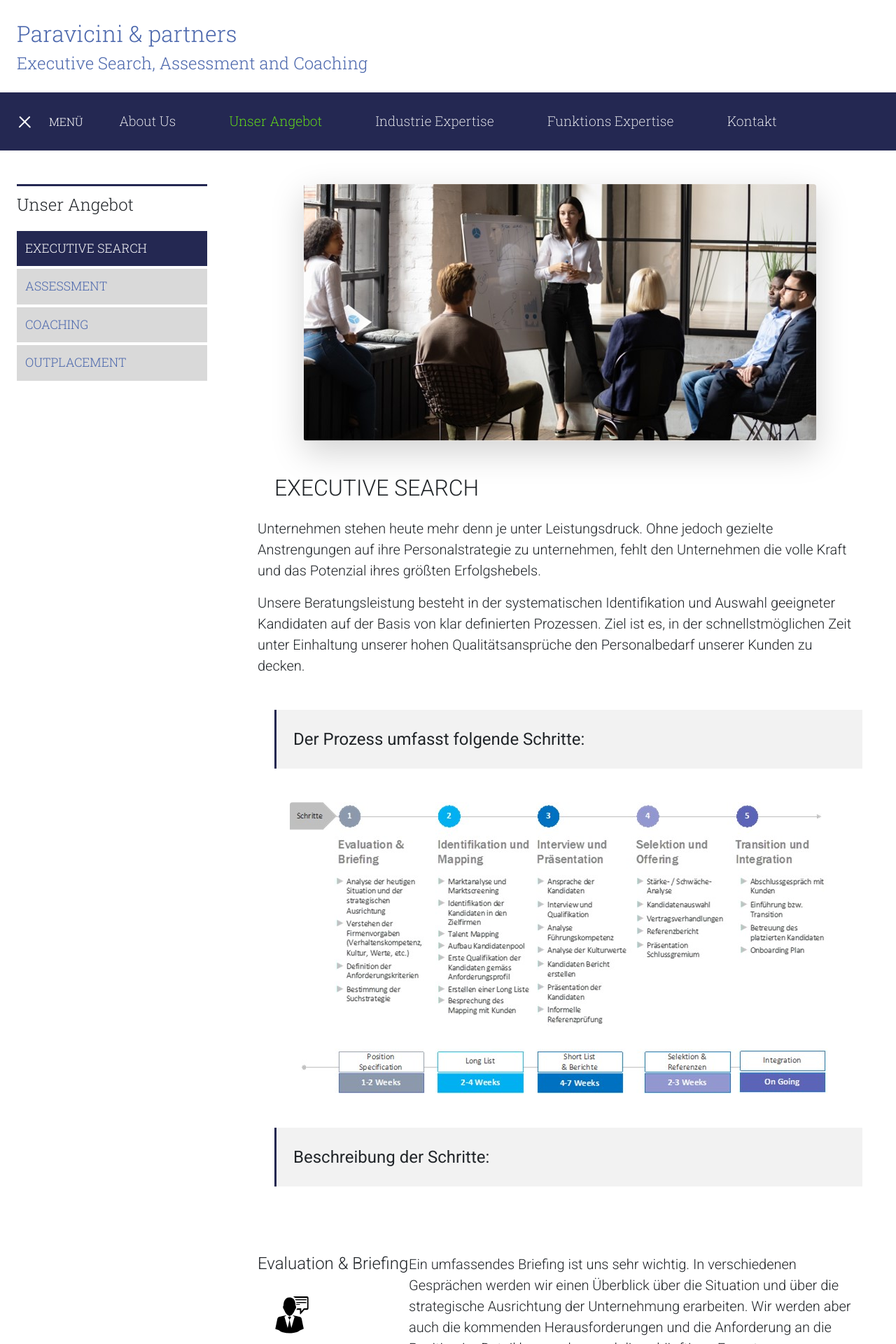
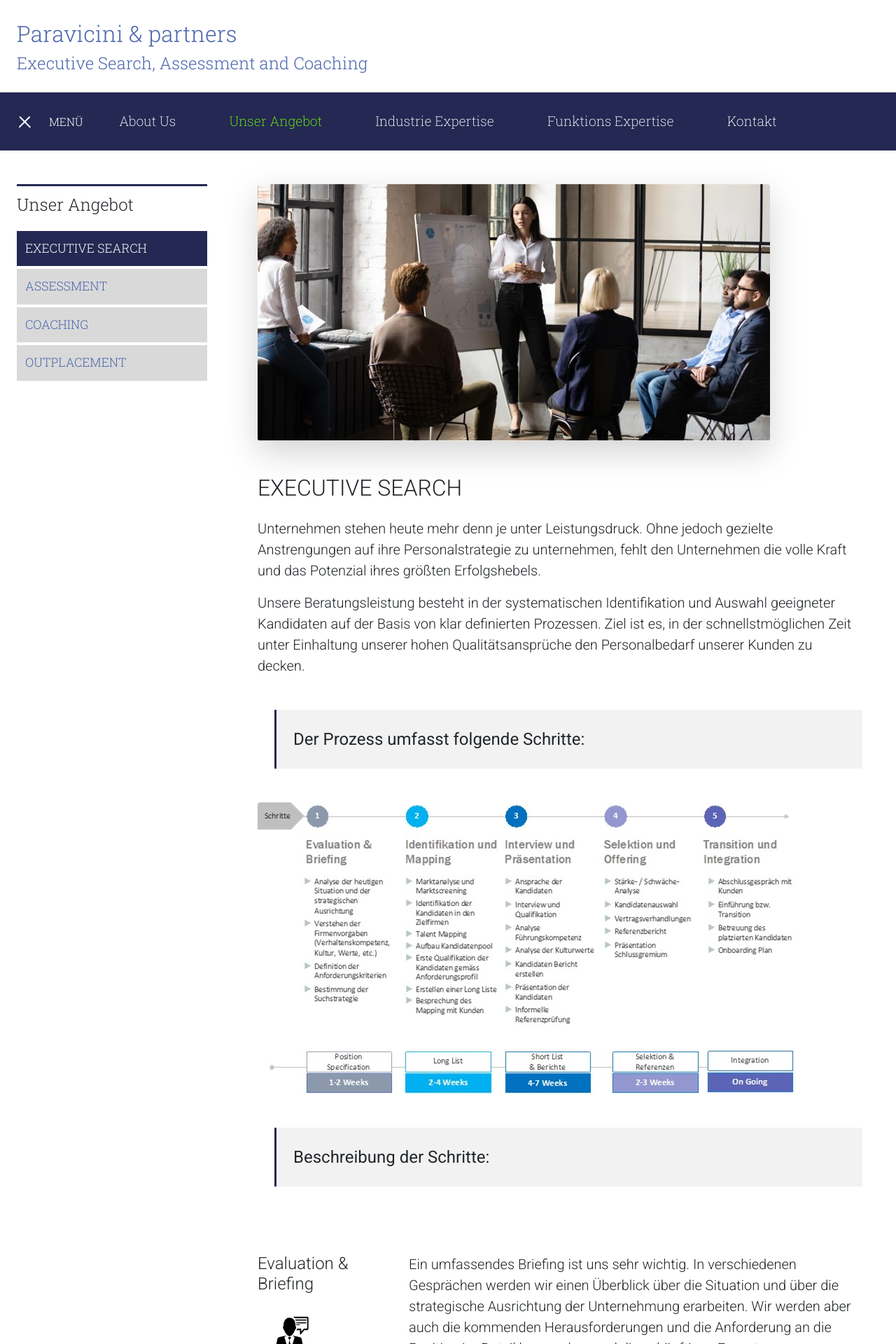
Before and after one commit to jorgeparavicini/paravicini_and_partners, an Angular app: page /unser_angebot/executive_search in a window 1280 px wide. Shown: the top 1920 px of the page at 70% size. Built offline with nearby package versions, Linux system fonts and the light colour scheme.

Commit message:
Adjust executive search

```diff
--- a/src/app/containers/unser_angebot/executive-search/executive-search.component.html
+++ b/src/app/containers/unser_angebot/executive-search/executive-search.component.html
@@ -1,9 +1,9 @@
 <img
   src="/assets/img/executive_search.jpg"
-  class="mx-auto rounded shadow-lg d-block img-fluid"
+  class="rounded shadow-lg d-block img-fluid"
   alt="Exectuive Search"
 />
-<h1 class="mt-5 mb-4 display-3 ms-4 text-uppercase">Executive Search</h1>
+<h1 class="mt-5 mb-4 display-3 text-uppercase">Executive Search</h1>
 <p class="fs-5">
   Unternehmen stehen heute mehr denn je unter Leistungsdruck. Ohne jedoch
   gezielte Anstrengungen auf ihre Personalstrategie zu unternehmen, fehlt den
@@ -18,14 +18,16 @@
 <p class="mt-5 mb-5 banner">Der Prozess umfasst folgende Schritte:</p>
 <img
   src="/assets/img/executive_search_process.jpg"
-  class="mx-auto mt-5 mb-5 rounded d-block img-fluid"
+  class="mx-xxl-auto mt-5 mb-5 rounded d-block img-fluid"
   alt="Executive Search Process"
 />
 
 <p class="mt-5 mb-5 banner">Beschreibung der Schritte:</p>
 <div class="pt-5 mt-5 d-flex flex-column flex-lg-row">
   <div class="icon-block-sm mb-4 mb-lg-0 d-flex flex-column d-lg-block">
-    <h3 class="display-5 flex-grow-1 mx-auto mx-lg-0">Evaluation & Briefing</h3>
+    <h3 class="display-5 flex-grow-1 mx-auto mx-lg-0 d-flex flex-lg-column">
+      <span class="me-2">Evaluation &</span><span>Briefing</span>
+    </h3>
     <img
       src="/assets/img/evaluation_briefing.svg"
       alt="Evaluation and briefing"
@@ -48,8 +50,8 @@
 
 <div class="pt-5 mt-5 d-flex flex-column flex-lg-row">
   <div class="icon-block-sm mb-4 mb-lg-0 d-flex flex-column d-lg-block">
-    <h3 class="display-5 flex-grow-1 mx-auto mx-lg-0">
-      Identifikation & Mapping
+    <h3 class="display-5 flex-grow-1 mx-auto mx-lg-0 d-flex flex-lg-column">
+      <span class="me-2">Identifikation &</span><span>Mapping</span>
     </h3>
     <img
       src="/assets/img/identifikation_mapping.svg"
@@ -116,8 +118,8 @@
 
 <div class="pt-5 mt-5 d-flex flex-column flex-lg-row">
   <div class="icon-block-sm mb-4 mb-lg-0 d-flex flex-column d-lg-block">
-    <h3 class="display-5 flex-grow-1 mx-auto mx-lg-0">
-      Interview & Präsentation
+    <h3 class="display-5 flex-grow-1 mx-auto mx-lg-0 d-flex flex-lg-column">
+      <span class="me-2">Interview &</span><span>Präsentation</span>
     </h3>
     <img
       src="/assets/img/interview_presentation.svg"
@@ -159,7 +161,9 @@
 
 <div class="pt-5 mt-5 d-flex flex-column flex-lg-row">
   <div class="icon-block-sm mb-4 mb-lg-0 d-flex flex-column d-lg-block">
-    <h3 class="display-5 flex-grow-1 mx-auto mx-lg-0">Selektion & Offering:</h3>
+    <h3 class="display-5 flex-grow-1 mx-auto mx-lg-0 d-flex flex-lg-column">
+      <span class="me-2">Selektion &</span><span>Offering</span>
+    </h3>
     <img
       src="/assets/img/selection_offering.svg"
       alt="Evaluation and briefing"
@@ -185,8 +189,8 @@
 
 <div class="pt-5 mt-5 d-flex flex-column flex-lg-row">
   <div class="icon-block-sm mb-4 mb-lg-0 d-flex flex-column d-lg-block">
-    <h3 class="display-5 flex-grow-1 mx-auto mx-lg-0">
-      Transition & Integration:
+    <h3 class="display-5 flex-grow-1 mx-auto mx-lg-0 d-flex flex-lg-column">
+      <span class="me-2">Transition &</span><span>Integration</span>
     </h3>
     <img
       src="/assets/img/transition_integration.svg"
```
